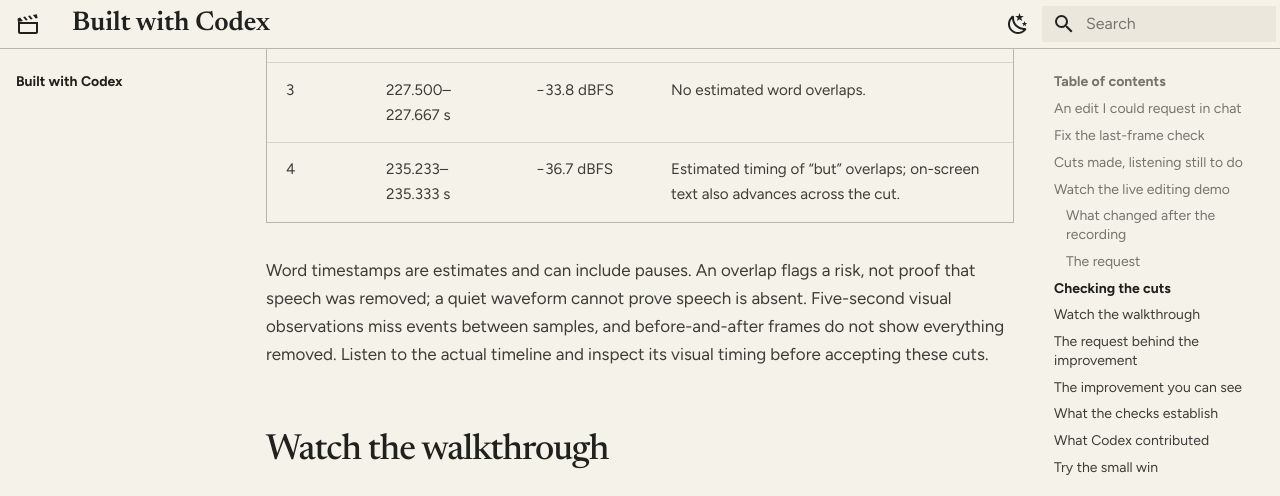
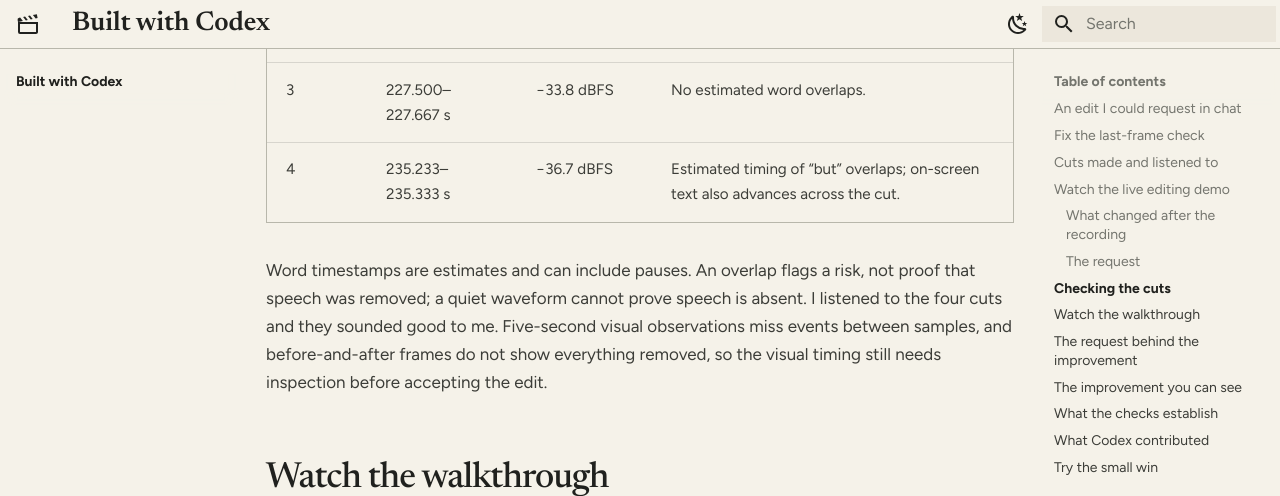
Before and after one commit to MervinPraison/praisonai-clips, an MkDocs documentation site: the page built from docs/built-with-codex.md, in a window 1280 px wide and 900 px high, scrolled down 3210 px, cut to the strip 0-496 px from the top of the window. Built offline with MkDocs 1.6.1 and Material for MkDocs 9.7.7, drawn with Linux system fonts in a browser that asks for light colours; some of the changed text lies outside the part shown.

Commit message:
Record listening review of demo cuts

```diff
--- a/docs/built-with-codex.md
+++ b/docs/built-with-codex.md
@@ -17,8 +17,8 @@ My first run was rejected because Resolve counts the final frame differently. I
 </div>
 <div markdown>
 <span class="step">03 / WHAT I CHECKED</span>
-### Cuts made, listening still to do
-Resolve showed five matching pieces after four quiet pauses were cut, with the original untouched. Three cuts overlap estimated word timings, so I still need to listen before using it.
+### Cuts made and listened to
+Resolve showed five matching pieces after four quiet pauses were cut, with the original untouched. Three cuts overlap estimated word timings. I listened to all four cuts and they sounded good to me.
 </div>
 </div>
 
@@ -55,7 +55,7 @@ The chart compares the four removed ranges with the source audio. Blue shows the
 | 3 | 227.500–227.667 s | −33.8 dBFS | No estimated word overlaps. |
 | 4 | 235.233–235.333 s | −36.7 dBFS | Estimated timing of “but” overlaps; on-screen text also advances across the cut. |
 
-Word timestamps are estimates and can include pauses. An overlap flags a risk, not proof that speech was removed; a quiet waveform cannot prove speech is absent. Five-second visual observations miss events between samples, and before-and-after frames do not show everything removed. Listen to the actual timeline and inspect its visual timing before accepting these cuts.
+Word timestamps are estimates and can include pauses. An overlap flags a risk, not proof that speech was removed; a quiet waveform cannot prove speech is absent. I listened to the four cuts and they sounded good to me. Five-second visual observations miss events between samples, and before-and-after frames do not show everything removed, so the visual timing still needs inspection before accepting the edit.
 
 ## Watch the walkthrough
 
```
Also changed, not shown: README.md (+1 -1 lines), docs/index.md (+1 -1 lines), docs/assets/challenge/three-columns.png.
